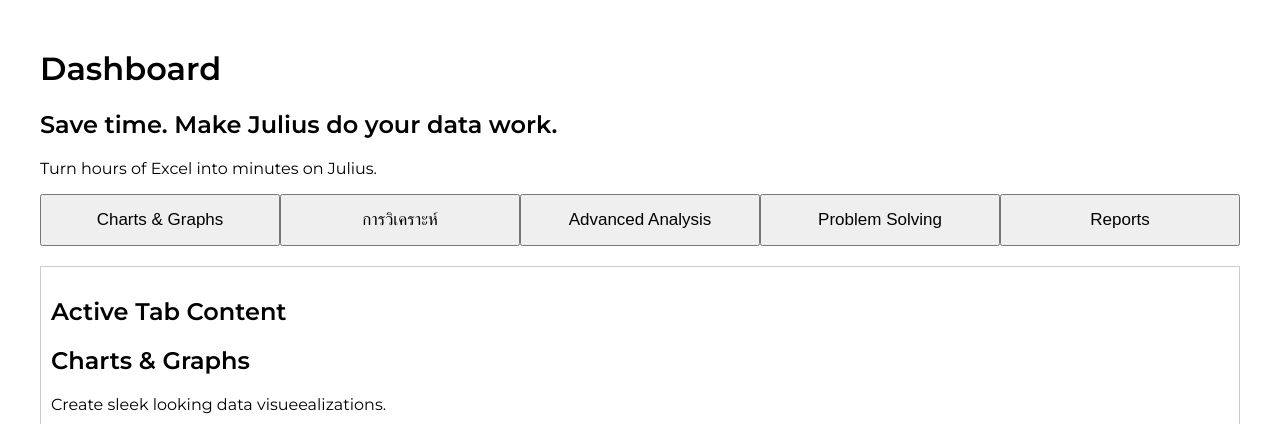
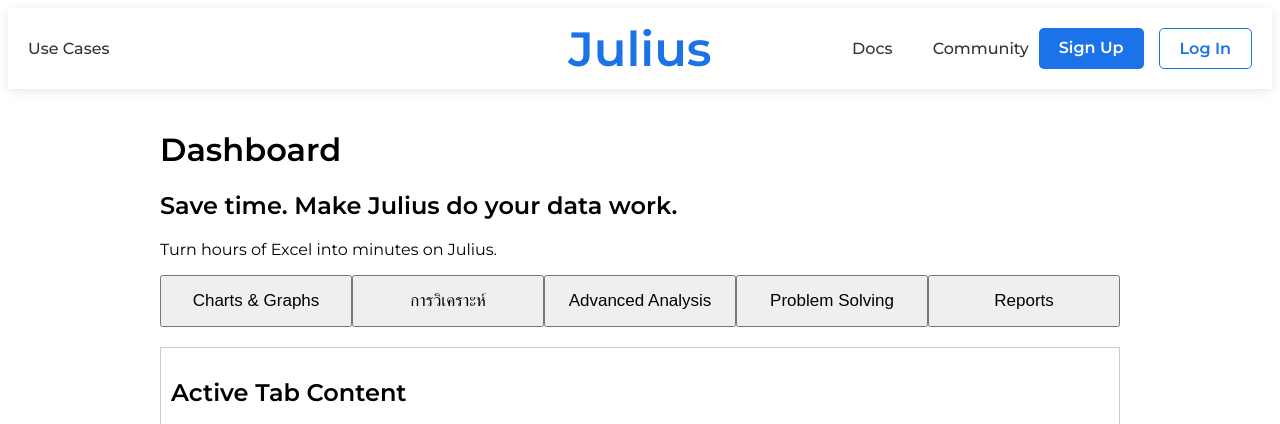
Before and after one commit to kana-fitt/practical-copy-julius-ai, a website: page index.html in a window 1280 px wide. Shown: the top 424 px of the page. Drawn offline with Linux system fonts and the light colour scheme.

Commit message:
split header.html

```diff
--- /dev/null
+++ b/header.html
@@ -0,0 +1,36 @@
+<!-- Header Section -->
+<header class="header">
+  <div class="left-menu">
+    <ul>
+      <li class="dropdown">
+        <a href="#" class="dropbtn">Use Cases</a>
+        <div class="dropdown-content">
+          <a href="#">Exploratory Data Analysis</a>
+          <a href="#">One-way ANOVA</a>
+          <a href="#">Descriptive Statistics</a>
+          <a href="#">Correlation Analysis</a>
+        </div>
+      </li>
+    </ul>
+  </div>
+
+  <div class="logo">
+    <h1>Julius</h1>
+  </div>
+
+  <!-- Navigation Links -->
+  <div class="right-menu">
+    <nav class="nav">
+      <ul>
+        <li class="docs"><a href="#">Docs</a></li>
+        <li class="community"><a href="#">Community</a></li>
+      </ul>
+    </nav>
+
+    <!-- Buttons -->
+    <div class="buttons">
+      <a href="#" class="btn signup">Sign Up</a>
+      <a href="#" class="btn login">Log In</a>
+    </div>
+  </div>
+</header>
--- a/index.html
+++ b/index.html
@@ -3,7 +3,7 @@
   <head>
     <meta charset="UTF-8" />
     <meta name="viewport" content="width=device-width, initial-scale=1.0" />
-    <title>Tab Interface Example</title>
+    <title>E-Tax to ME</title>
     <!-- Link to Google Fonts Montserrat -->
     <link
       href="https://fonts.googleapis.com/css2?family=Montserrat:wght@400;500;600;700&display=swap"
@@ -11,7 +11,9 @@
     />
     <link rel="stylesheet" href="styles.css" />
   </head>
+
   <body>
+    <div id="header-placeholder"></div>
     <div class="container">
       <h1>Dashboard</h1>
       <h2>Save time. Make Julius do your data work.</h2>
--- a/scripts.js
+++ b/scripts.js
@@ -1,3 +1,17 @@
+// Function to load the header content from external file
+function loadHeader() {
+  fetch("header.html")
+    .then((response) => response.text())
+    .then((data) => {
+      document.getElementById("header-placeholder").innerHTML = data;
+    });
+}
+
+// Call the function when the page loads
+window.onload = function () {
+  loadHeader();
+};
+
 function openTab(evt, tabName) {
   if (window.innerWidth >= 960) {
     // Allow tab switching only for screens wider than 960px
--- a/styles.css
+++ b/styles.css
@@ -1,6 +1,142 @@
 /* ใช้ฟอนต์ Montserrat ทั่วทั้งเว็บไซต์ */
 body {
   font-family: "Montserrat", sans-serif;
+}
+
+.header {
+  display: flex;
+  justify-content: space-between;
+  align-items: center;
+  padding: 20px;
+  background-color: #fff;
+  box-shadow: 0 2px 10px rgba(0, 0, 0, 0.1);
+  position: relative;
+}
+
+/* จัดการให้ส่วนเมนูชิดซ้าย */
+.left-menu {
+  flex: 1;
+  display: flex;
+  justify-content: flex-start;
+}
+
+.left-menu ul {
+  list-style: none; /* ลบจุดหน้าเมนู */
+  padding: 0;
+  margin: 0;
+}
+
+.left-menu ul li a {
+  list-style: none;
+  list-style-type: none;
+  padding: 0;
+  margin: 0;
+  text-decoration: none; /* ลบเส้นใต้ */
+  color: #333; /* กำหนดสีของลิงก์ตามความต้องการ */
+  font-weight: 500;
+}
+
+.left-menu ul li a:hover {
+  color: #1a73e8; /* เปลี่ยนสีเมื่อ hover */
+  text-decoration: none; /* ลบเส้นใต้ขณะ hover ด้วย */
+}
+
+.logo {
+  position: absolute;
+  left: 50%;
+  transform: translateX(-50%);
+  font-size: 24px;
+  color: #1a73e8; /* สีของโลโก้ Julius */
+}
+
+.right-menu {
+  flex: 1;
+  display: flex;
+  justify-content: flex-end;
+  align-items: center;
+}
+
+.nav ul {
+  list-style: none;
+  margin: 0;
+  padding: 0;
+  display: flex;
+  gap: 20px;
+}
+
+.nav ul li {
+  position: relative;
+}
+
+.nav ul li a {
+  text-decoration: none;
+  font-size: 16px;
+  color: #333;
+  font-weight: 500;
+  padding: 10px;
+}
+
+.nav ul li a:hover {
+  color: #1a73e8; /* เปลี่ยนสีเมื่อ hover */
+}
+
+/* Dropdown Styles */
+.dropdown-content {
+  display: none;
+  position: absolute;
+  background-color: white;
+  min-width: 200px;
+  box-shadow: 0 8px 16px rgba(0, 0, 0, 0.1);
+  z-index: 1;
+}
+
+.dropdown-content a {
+  color: #333;
+  padding: 12px 16px;
+  text-decoration: none;
+  display: block;
+  font-size: 14px;
+}
+
+.dropdown-content a:hover {
+  background-color: #f1f1f1;
+}
+
+.dropdown:hover .dropdown-content {
+  display: block;
+}
+
+.buttons {
+  display: flex;
+  gap: 15px;
+}
+
+.btn {
+  text-decoration: none;
+  padding: 10px 20px;
+  border-radius: 5px;
+  font-size: 16px;
+  font-weight: 600;
+  transition: background-color 0.3s ease;
+}
+
+.signup {
+  background-color: #1a73e8;
+  color: white;
+}
+
+.signup:hover {
+  background-color: #1665c1;
+}
+
+.login {
+  border: 1px solid #1a73e8;
+  color: #1a73e8;
+}
+
+.login:hover {
+  background-color: #1a73e8;
+  color: white;
 }
 
 /* กำหนดฟอนต์เฉพาะส่วนต่าง ๆ */
@@ -19,7 +155,7 @@
 /* Style for Desktop (screen widths larger than or equal to 960px) */
 @media screen and (min-width: 960px) {
   .container {
-    max-width: 1200px;
+    max-width: 960px;
     margin: 0 auto;
     padding: 20px;
   }
@@ -99,6 +235,15 @@
 
 /* Style for Mobile (screen widths smaller than 960px) */
 @media screen and (max-width: 960px) {
+  .docs {
+    display: none;
+  }
+  .community {
+    display: none;
+  }
+  .login {
+    display: none;
+  }
   .features {
     grid-template-columns: 1fr; /* 1 คอลัมน์ */
   }
```
